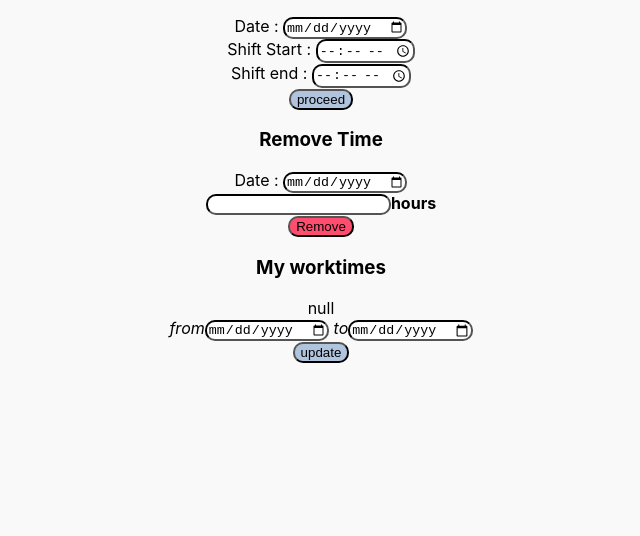
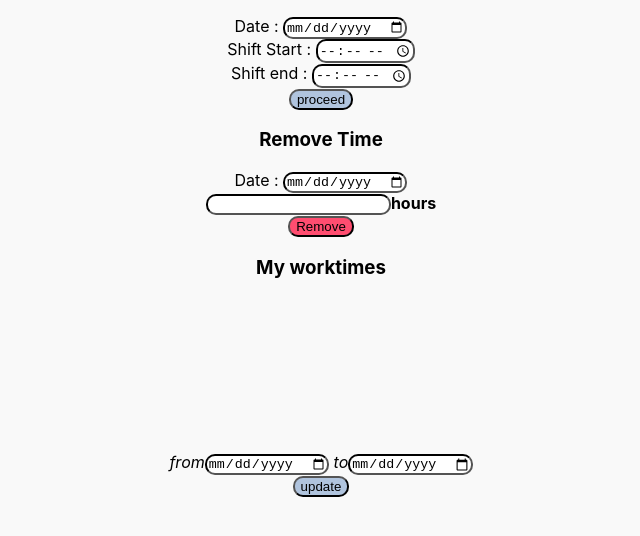
Before and after one commit to Overengined/Timelogger, a plain HTML site: page index.html in a window 1280 px wide. Shown: the part 140-676 px from the top of the page, without its empty margins (319-959 px from the left). Drawn offline with nearby package versions, Linux system fonts and the light colour scheme.

Commit message:
modified location of chart canvas

```diff
--- a/index.html
+++ b/index.html
@@ -36,19 +36,18 @@
       </div>
       <input type="button" value="Remove" onclick="removetime()" >
       <h3>My worktimes</h3>
-      <div id="chart">
-        null
-      </div>
-      <i>from</i><input type="date" id="graphstart" name="graphstart"> <i>to</i><input type="date" id="graphend" name="graphend"> <br>
-      <input type="button" value="update" onclick="update()" id="standardbutton">
-
-      <div>
-        <canvas id="myChart"></canvas>
+      <div id = "Chartdiv">
+        <canvas id="Chart">
+          <!-- Graph should be here -->
+        </canvas>
       </div>
 
       <script src="https://cdn.jsdelivr.net/npm/chart.js"></script>
 
-      <!-- Graph should be here -->
+
+      <i>from</i><input type="date" id="graphstart" name="graphstart"> <i>to</i><input type="date" id="graphend" name="graphend"> <br>
+      <input type="button" value="update" onclick="update()" id="standardbutton">
+
 
     </center>
     <script>
```
